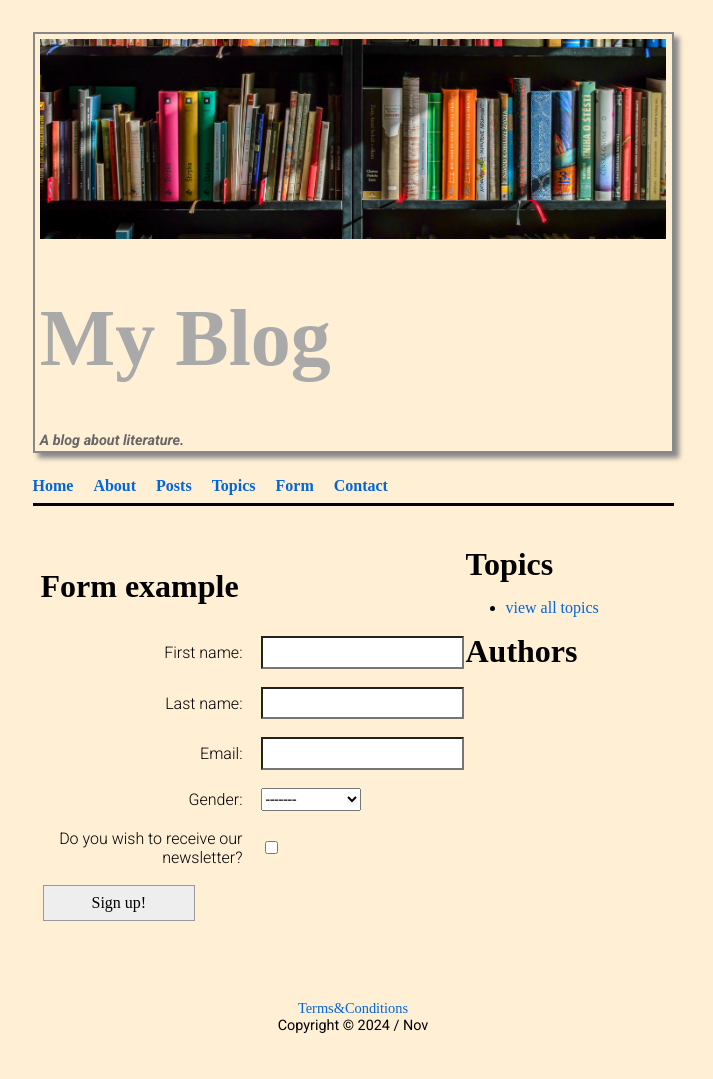
After one commit to morgs999/myBlog, a Django app: page /formview-example/ in a window 1280 px wide. The commit adds this page. Shown: the whole page, without its empty margins (287-1000 px from the left). Run offline with Django 5.2, Linux system fonts and the light colour scheme; data that the repository does not hold is empty; some web fonts are replaced.

Commit message:
contact and submission forms set up

```diff
--- /dev/null
+++ b/blog/forms.py
@@ -0,0 +1,23 @@
+# blog/forms.py
+
+from django import forms
+
+class ExampleSignupForm(forms.Form):
+    """example form"""
+    first_name = forms.CharField(label='First name', max_length=50)
+    last_name = forms.CharField(label='Last name', max_length=50)
+    email = forms.EmailField()
+    gender = forms.ChoiceField(
+        label='Gender',
+        required=False,
+        choices=[
+            (None, '-------'),
+            ('m', 'Male'),
+            ('f', 'Female'),
+            ('n', 'Non-binary'),
+        ]
+    )
+    receive_newsletter = forms.BooleanField(
+        required=False,
+        label='Do you wish to receive our newsletter?'
+    )
--- a/blog/models.py
+++ b/blog/models.py
@@ -177,3 +177,20 @@
 
     def __str__(self):
         return str(self.text)[:50]
+
+
+class Contact(models.Model):
+    """contact form"""
+
+    first_name = models.CharField(max_length=50)
+    last_name = models.CharField(max_length=50)
+    email = models.EmailField()
+    message = models.TextField()
+    submitted = models.DateTimeField(auto_now_add=True)
+
+    class Meta:
+        """meta"""
+        ordering = ['-submitted']
+
+    def __str__(self):
+        return f'{self.submitted}: {self.email}'
--- a/blog/static/blog/base.css
+++ b/blog/static/blog/base.css
@@ -10,14 +10,13 @@
 
 html {
     height: 100%;
-    /* Use whole height of browser */
 }
 
 body {
     background-color: papayawhip;
     display: grid;
+    /* font-family: 'Roboto', Arial, Helvetica, sans-serif; */
     /* Use CSS grid */
-    /* font-family: 'Roboto', Arial, Helvetica, sans-serif; */
     grid-template-rows: auto auto 1fr auto;
     /* Sticky footer */
     margin: 0 auto;
@@ -27,6 +26,36 @@
     min-height: 100%;
     /* Full height */
     padding: 1rem;
+}
+
+body .wrapper {
+    display: grid;
+    /* Use CSS grid */
+    grid-template-rows: auto auto 1fr auto;
+    /* Sticky footer */
+    margin: 0 auto;
+    /* Centers the page */
+    min-height: 100%;
+    /* Full height */
+    max-width: 1000px;
+    /* Set max width */
+    padding: 1rem;
+}
+
+.django-messages {
+    font-size: 0.8rem;
+    font-weight: bold;
+    padding: 0;
+    list-style: none;
+}
+
+.django-messages div {
+    padding: 1rem;
+}
+
+.django-messages .success {
+    background: #bdfcb3;
+    color: #355430;
 }
 
 h1,
@@ -204,6 +233,63 @@
     box-shadow: 5px 5px 5px #888888;
 }
 
+/* Forms */
+
+/* Style the left form table label column */
+form table tbody tr th {
+    max-width: 200px;
+    text-align: right;
+    padding: 0.5em 1em 0.5em 0;
+    font-weight: 100;
+}
+
+/* Add some vertical spacing between rows */
+form table tbody td {
+    padding: 0.5em 0;
+}
+
+form th label {
+    font-family: 'Roboto';
+    font-weight: 300;
+}
+
+/* Style inputs */
+input,
+textarea {
+    font-family: 'Roboto', sans-serif;
+    border-radius: 0px;
+    font-size: 1em;
+    padding: 0.3em 0.5em;
+}
+
+/* Style button */
+button {
+    font-size: 1em;
+    color: #000;
+    cursor: pointer;
+    padding: 0.5em 3em;
+    border: 1px solid #999;
+    background: #eee;
+}
+
+/* Style select */
+select {
+    font-family: 'Roboto';
+    font-weight: 400;
+    font-size: 1em;
+    /* padding: 1em; */
+    line-height: 1.5em;
+}
+
+/* Style error messages */
+form .errorlist {
+    font-size: 0.9em;
+    font-weight: bold;
+    color: red;
+    padding: 0 0 0 1.5em;
+    margin: 0;
+}
+
 /* Style the footer */
 #site-footer {
     font-family: 'Roboto';
--- a/blog/templates/blog/base.html
+++ b/blog/templates/blog/base.html
@@ -17,6 +17,15 @@
 </head>
 
 <body>
+    {% if messages %}
+    <div class="django-messages">
+        {% for message in messages %}
+        <div{% if message.tags %} class="{{ message.tags }}" {% endif %}>{{ message }}
+    </div>
+    {% endfor %}
+    </div>
+    {% endif %}
+    <div class="wrapper">
         <!-- The header -->
         <header id="site-header">
             <div class="parallax"></div>
@@ -31,6 +40,7 @@
                 <li><a href='{% url "about" %}'>About</a></li>
                 <li><a href='{% url "post-list" %}'>Posts</a></li>
                 <li><a href='{% url "topic-list" %}'>Topics</a></li>
+                <li><a href='{% url "formview-example" %}'>Form</a></li>
                 <li><a href='{% url "contact" %}'>Contact</a></li>
             </ul>
         </nav>
@@ -72,7 +82,7 @@
             <!-- Print copyright with the current year -->
             Copyright &copy;{% now ' Y / M ' %}
         </footer>
-
+    </div>
 </body>
 
 </html>
--- /dev/null
+++ b/blog/templates/blog/form_example.html
@@ -0,0 +1,20 @@
+{# blog/templates/blog/form_example.html #}
+
+{% extends "blog/base.html" %}
+
+{% block main %}
+<h1>Form example</h1>
+
+<form action="" method="post">
+    {% csrf_token %}
+    <table>
+        {{ form.as_table }}
+        <tr>
+            <td colspan=2>
+                <button type="submit">Sign up!</button>
+            </td>
+        </tr>
+    </table>
+</form>
+
+{% endblock %}
--- a/blog/views.py
+++ b/blog/views.py
@@ -4,8 +4,10 @@
 from django.shortcuts import render
 # from django.db.models import Count
 from django.views.generic.base import TemplateView
-from django.views.generic import ListView, DetailView
-from . import models
+from django.views.generic import ListView, DetailView, FormView, CreateView
+from django.urls import reverse_lazy
+from django.contrib import messages
+from . import models, forms
 
 class HomeView(TemplateView):
     """
@@ -97,6 +99,41 @@
         context['comments'] = self.object.comments.all().order_by('created')
         return context
 
+class FormViewExample(FormView):
+    """example form """
+    template_name = 'blog/form_example.html'
+    form_class = forms.ExampleSignupForm
+    success_url = reverse_lazy('home')
+
+    def form_valid(self, form):
+        # Create a "success" message
+        messages.add_message(
+            self.request,
+            messages.SUCCESS,
+            'Thank you for signing up!'
+        )
+        # Continue with default behaviour
+        return super().form_valid(form)
+
+class ContactFormView(CreateView):
+    model = models.Contact
+    success_url = reverse_lazy('home')
+    fields = [
+        'first_name',
+        'last_name',
+        'email',
+        'message',
+    ]
+
+    def form_valid(self, form):
+        messages.add_message(
+            self.request,
+            messages.SUCCESS,
+            'Thanks! Your message has been sEnT...'
+        )
+
+        return super().form_valid(form)
+
 def terms_and_conditions(request):
     """termsandconditions"""
     return render(request, 'blog/terms_and_conditions.html')
--- a/myBlog/urls.py
+++ b/myBlog/urls.py
@@ -13,7 +13,8 @@
 
     path('about/', views.AboutView.as_view(), name='about'),
 
-    path('contact/', views.ContactView.as_view(), name='contact'),
+    # path('contact/', views.ContactView.as_view(), name='contact'),
+    path('contact', views.ContactFormView.as_view(), name='contact'),
 
     path('/terms', views.terms_and_conditions, name='terms-and-conditions'),
 
@@ -25,5 +26,7 @@
 
     path('topics/', views.TopicListView.as_view(), name='topic-list'),
 
-    path('topics/<slug:slug>/', views.TopicDetailView.as_view(), name='topic-detail')
+    path('topics/<slug:slug>/', views.TopicDetailView.as_view(), name='topic-detail'),
+
+    path('formview-example/', views.FormViewExample.as_view(), name='formview-example'),
 ]
```
Also changed, not shown: blog/admin.py (+16 -0 lines), blog/templates/blog/contact_form.html (added, +17 -0 lines), blog/templates/blog/form_example_success.html (added, +10 -0 lines), blog/migrations/0009_contact.py (added). Lines whose indentation alone changed are shown as unchanged.
